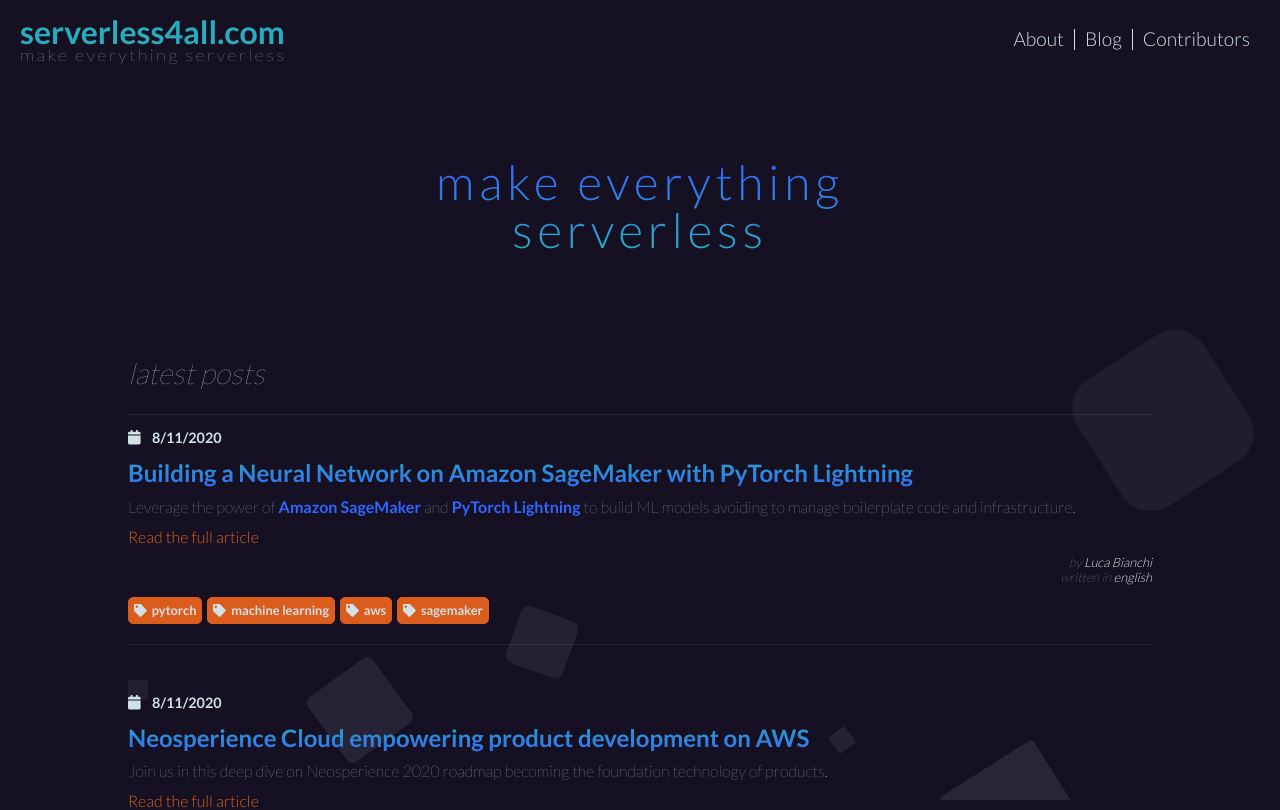
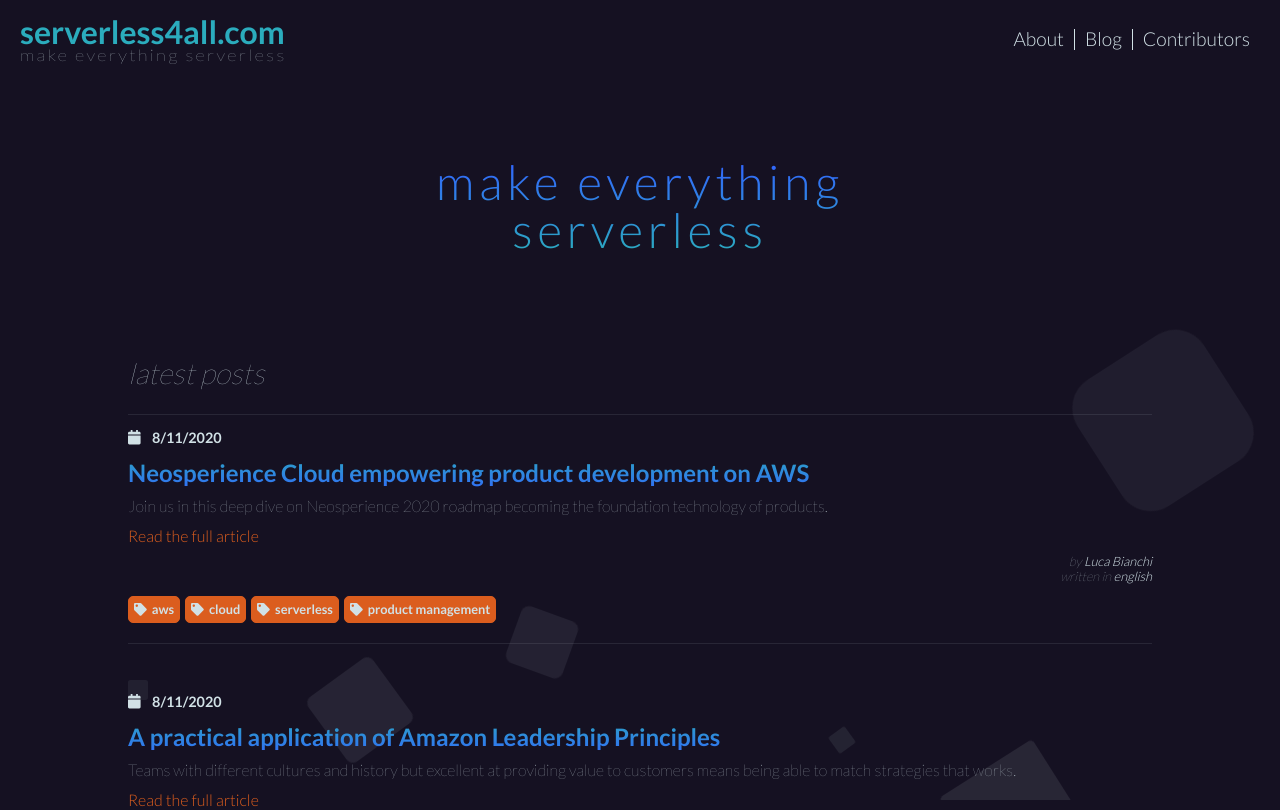
Before and after one commit to aletheia/content-aggregator-client-react, a React (Create React App) app: page / in a window 1280 px wide. Shown: the top 810 px of the page. Built offline with nearby package versions, Linux system fonts and the light colour scheme.

Commit message:
:pencil2: Fixed typos and urls. refs #16

```diff
--- a/src/components/Blog/Entry/index.tsx
+++ b/src/components/Blog/Entry/index.tsx
@@ -38,6 +38,12 @@ const Title = styled.div`
   }
 `;
 
+const Link = styled.a`
+  a:hover {
+    text-decoration: underline;
+  }
+`;
+
 const Abstract = styled.p`
   font-weight: lighter;
   line-height: 1.5em;
@@ -69,10 +75,16 @@ export const Entry = ({post}: {post: BlogPost}) => {
   return (
     <Container>
       <BlogDate date={date} />
-      <Title>{title}</Title>
+      <Title>
+        <Link href={link} target="_new">
+          {title}
+        </Link>
+      </Title>
       <Abstract dangerouslySetInnerHTML={{__html: abstract}} />
       <More>
-        <a href={link}>{t('readMore')}</a>
+        <a href={link} target="_new">
+          {t('readMore')}
+        </a>
       </More>
       <Credits author={author} language={language} />
       <TagList tags={tags} />
--- a/src/data/blog/posts.json
+++ b/src/data/blog/posts.json
@@ -1,25 +1,11 @@
 [
-  {
-    "uuid": "af113184-a15c-46cf-8cf6-66a1438bfbe2",
-    "date": "2020-08-11",
-    "title": "Building a Neural Network on Amazon SageMaker with PyTorch Lightning",
-    "author": {
-      "name": "Luca Bianchi",
-      "url": "https://www.bianchiluca.com"
-    },
-    "language": "english",
-    "abstract": "Leverage the power of <strong><a href=\"https://aws.amazon.com/sagemaker\">Amazon SageMaker</a></strong> and <strong><a href=\"https://github.com/PyTorchLightning/pytorch-lightning\">PyTorch Lightning</a></strong> to build ML models avoiding to manage boilerplate code and infrastructure.",
-    "cover": "https://miro.medium.com/max/3840/1*3tQ4tDDAZHNqpjVQi36HkA.jpeg",
-    "tags": ["pytorch", "machine learning", "aws", "sagemaker"],
-    "link": "https://towardsdatascience.com/building-a-neural-network-on-amazon-sagemaker-with-pytorch-lightning-63730ec740ea"
-  },
   {
     "uuid": "66e22584-ebc9-4d5c-99a1-e7aafe30f999",
     "date": "2020-08-11",
     "title": "Neosperience Cloud empowering product development on AWS",
     "author": {
       "name": "Luca Bianchi",
-      "url": "https://www.bianchiluca.com"
+      "url": "https://www.serverless4all.com"
     },
     "language": "english",
     "abstract": "Join us in this deep dive on Neosperience 2020 roadmap becoming the foundation technology of products.",
@@ -32,7 +18,7 @@
     "title": "A practical application of Amazon Leadership Principles",
     "author": {
       "name": "Luca Bianchi",
-      "url": "https://www.bianchiluca.com"
+      "url": "https://www.serverless4all.com"
     },
     "language": "english",
     "abstract": "Teams with different cultures and history but excellent at providing value to customers means being able to match strategies that works.",
@@ -45,7 +31,7 @@
     "title": "Neosperience Cloud empowering product development on AWS",
     "author": {
       "name": "Luca Bianchi",
-      "url": "https://www.bianchiluca.com"
+      "url": "https://www.serverless4all.com"
     },
     "language": "english",
     "abstract": "Join us in this deep dive on Neosperience 2020 roadmap becoming the foundation technology of products.",
@@ -59,7 +45,7 @@
     "title": "Migrating Image Memorability service to AWS Lambda using a shared Elastic File System volume",
     "author": {
       "name": "Luca Bianchi",
-      "url": "https://www.bianchiluca.com"
+      "url": "https://www.serverless4all.com"
     },
     "language": "english",
     "abstract": "Discover how we migrated a whole AI service within Neosperience Cloud to AWS Lambda leveraging AWS Elastic File System to serve ML models.",
@@ -73,7 +59,7 @@
     "title": "Architetture a microservizi, tra hype e casi d’uso — pt.1",
     "author": {
       "name": "Luca Bianchi",
-      "url": "https://www.bianchiluca.com"
+      "url": "https://www.serverless4all.com"
     },
     "language": "it",
     "abstract": "In questo articolo introduttivo vediamo quali caratteristiche sono proprie delle architetture a microservizi e quali benefici portano",
@@ -87,7 +73,7 @@
     "title": "Come abilitare la regione italiana di AWS e primi test di connettività",
     "author": {
       "name": "Luca Bianchi",
-      "url": "https://www.bianchiluca.com"
+      "url": "https://www.serverless4all.com"
     },
     "language": "it",
     "abstract": "In questo primo articolo rivolto alla community italiana vediamo come abilitare la nuova region AWS Europe (Milano) nel nostro account.",
@@ -100,7 +86,7 @@
     "title": "Istio is moving back to the monolith, but it doesn’t mean you have to do the same",
     "author": {
       "name": "Luca Bianchi",
-      "url": "https://www.bianchiluca.com"
+      "url": "https://www.serverless4all.com"
     },
     "language": "english",
     "abstract": "Istio moving back to a monolithic architecture poses some questions to be addressed whether microservices are a good choice",
@@ -113,7 +99,7 @@
     "title": "Serverless Big Data: lessons learned building an event ingestion pipeline on Amazon Web Services",
     "author": {
       "name": "Luca Bianchi",
-      "url": "https://www.bianchiluca.com"
+      "url": "https://www.serverless4all.com"
     },
     "language": "english",
     "abstract": "Istio moving back to a monolithic architecture poses some questions to be addressed whether microservices are a good choice",
@@ -126,7 +112,7 @@
     "title": "Neosperience Cloud journey from monolith to serverless microservices with Amazon Web Services",
     "author": {
       "name": "Luca Bianchi",
-      "url": "https://www.bianchiluca.com"
+      "url": "https://www.serverless4all.com"
     },
     "language": "english",
     "abstract": "The story about how Neosperience reached the microservices graal and the issues we faced.",
```
